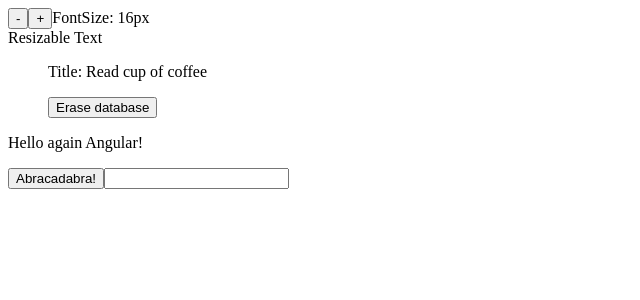
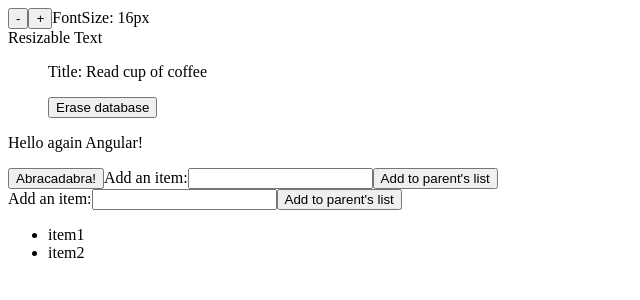
Before and after one commit to thaoha-agilityio/angular-training, an Angular app in the folder examples/: page /todo-list in a window 1280 px wide. Shown: the top 300 px of the page, without its empty margins (0-640 px from the left). Built offline with nearby package versions, Linux system fonts and the light colour scheme.

Commit message:
feat: add example for @Output

```diff
--- a/examples/src/app/app.component.html
+++ b/examples/src/app/app.component.html
@@ -1,4 +1,13 @@
 <app-sizer [(size)]="fontSizePx"></app-sizer>
 <div [style.font-size.px]="fontSizePx">Resizable Text</div>
 <TodoList></TodoList>
-<custom-slider [label]="systemVolume" [sliderValue]="50" />
+
+<custom-slider [sliderDisabled]="sliderDisabled" />
+<div class="container">
+  <custom-slider (newItemEvent)="addItem($event)"></custom-slider>
+  <ul>
+    @for (item of items;track item) {
+    <li>{{ item }}</li>
+    }
+  </ul>
+</div>
--- a/examples/src/app/app.component.ts
+++ b/examples/src/app/app.component.ts
@@ -15,4 +15,11 @@ export class AppComponent {
   title = 'examples';
   fontSizePx = 16;
   systemVolume: string | undefined;
+  sliderDisabled: any;
+
+  items = ['item1', 'item2'];
+
+  addItem(newItem: string) {
+    this.items.push(newItem);
+  }
 }
--- a/examples/src/app/slider/slider.component.ts
+++ b/examples/src/app/slider/slider.component.ts
@@ -1,13 +1,26 @@
-import { Component, Input } from '@angular/core';
+import { Component, Input, Output, EventEmitter } from '@angular/core';
 
 @Component({
   standalone: true,
   selector: 'custom-slider',
-  template: `<input />`,
+  template: `
+    <label for="item-input">Add an item:</label>
+    <input type="text" id="item-input" #newItem />
+    <button type="button" (click)="addNewItem(newItem.value)">
+      Add to parent's list
+    </button>
+  `,
+  inputs: ['disabled: sliderDisabled'],
 })
 export class CustomSlider {
   @Input({ transform: trimString }) label = '';
   @Input({ alias: 'sliderValue' }) value = 0;
+
+  @Output() newItemEvent = new EventEmitter<string>();
+
+  addNewItem(value: string) {
+    this.newItemEvent.emit(value);
+  }
 }
 
 function trimString(value: string | undefined) {
```
